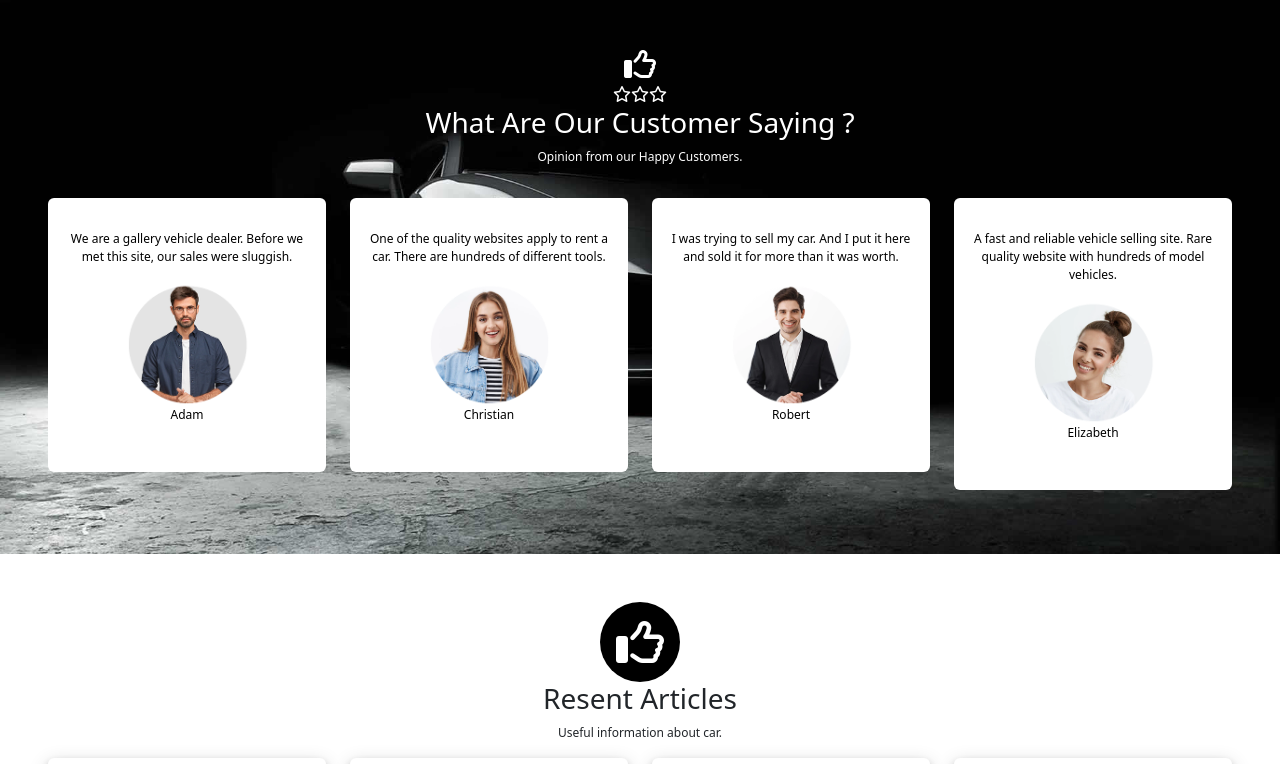
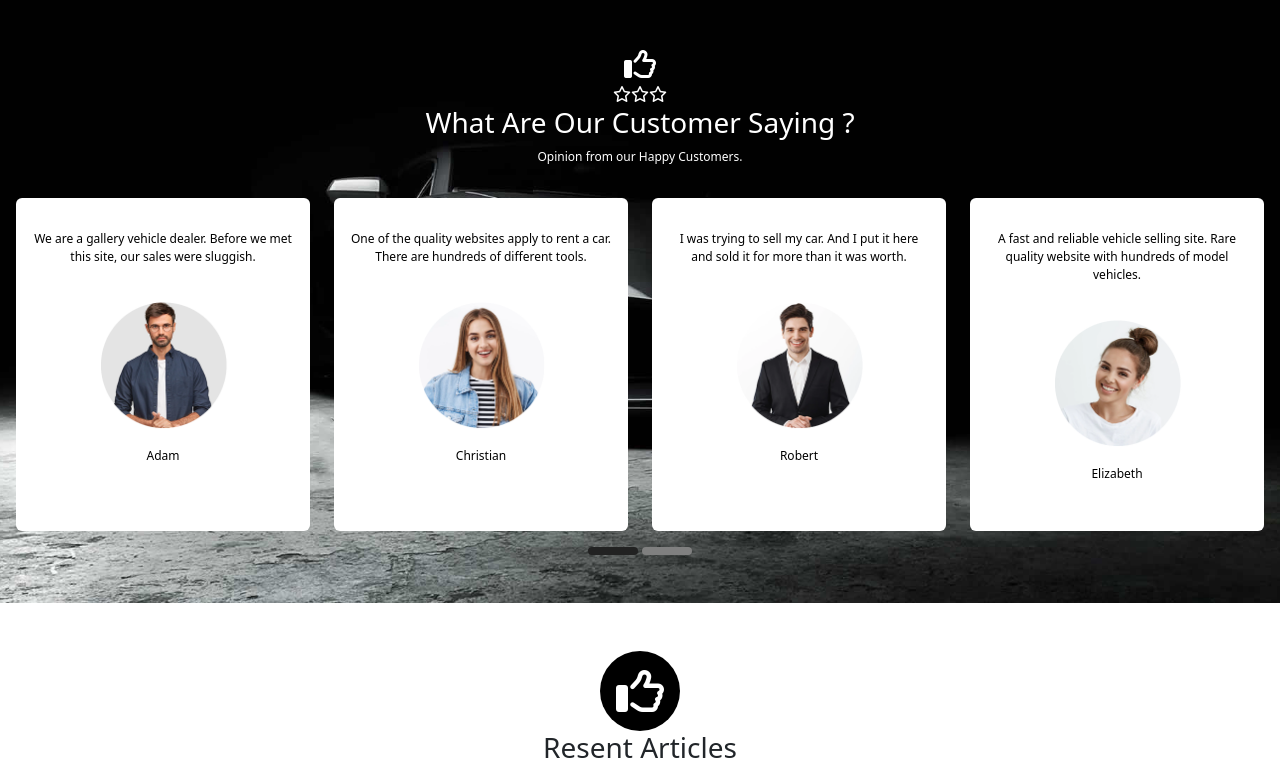
Before and after one commit to davidearbola/proj-html-vuejs, a Vue app: page / in a window 1280 px wide. Shown: the top 764 px of the page. Built offline with nearby package versions, Linux system fonts and the light colour scheme.

Commit message:
aggiunto slider delle card in customer

```diff
--- a/src/Data/store.js
+++ b/src/Data/store.js
@@ -33,31 +33,7 @@ const iMieiDati = reactive({
 				name: "Adam",
 				comment:
 					"We are a gallery vehicle dealer. Before we met this site, our sales were sluggish.",
-				img: "testimonial2-1.png",
-			},
-			{
-				name: "Adam",
-				comment:
-					"We are a gallery vehicle dealer. Before we met this site, our sales were sluggish.",
-				img: "testimonial2-1.png",
-			},
-			{
-				name: "Adam",
-				comment:
-					"We are a gallery vehicle dealer. Before we met this site, our sales were sluggish.",
-				img: "testimonial2-1.png",
-			},
-			{
-				name: "Adam",
-				comment:
-					"We are a gallery vehicle dealer. Before we met this site, our sales were sluggish.",
-				img: "testimonial2-1.png",
-			},
-			{
-				name: "Adam",
-				comment:
-					"We are a gallery vehicle dealer. Before we met this site, our sales were sluggish.",
-				img: "testimonial2-1.png",
+				img: "man1.png",
 			},
 		],
 	},
--- a/src/components/Customer.vue
+++ b/src/components/Customer.vue
@@ -5,6 +5,10 @@ export default {
 	data() {
 		return {
 			Store,
+			visibleCards: [],
+			activeCardIndex: 0,
+			clickPrev: true,
+			clickNext: false,
 		};
 	},
 	methods: {
@@ -12,12 +16,37 @@ export default {
 			let risultato = new URL(`../assets/Img/${path}`, import.meta.url);
 			return risultato.href;
 		},
+		previous() {
+			this.clickPrev = true;
+			this.clickNext = false;
+			if (this.activeCardIndex > 0) {
+				this.activeCardIndex--;
+				this.updateVisibleCards();
+			}
+		},
+		next() {
+			this.clickPrev = false;
+			this.clickNext = true;
+			if (this.activeCardIndex < Store.customer.testimonial.length - 4) {
+				this.activeCardIndex++;
+				this.updateVisibleCards();
+			}
+		},
+		updateVisibleCards() {
+			this.visibleCards = Store.customer.testimonial.slice(
+				this.activeCardIndex,
+				this.activeCardIndex + 4
+			);
+		},
+	},
+	mounted() {
+		this.updateVisibleCards();
 	},
 };
 </script>
 
 <template>
-	<div id="customer" class="p-5 text-white text-center">
+	<div id="customer" class="py-5 px-3 text-white text-center">
 		<!-- <div class="w-75 mx-auto"> -->
 		<i class="fa-regular fa-thumbs-up"></i><br />
 		<i class="fa-regular fa-star"></i>
@@ -25,19 +54,34 @@ export default {
 		<i class="fa-regular fa-star"></i>
 		<h3>{{ Store.customer.title }}</h3>
 		<p>{{ Store.customer.subtitle }}</p>
-		<div class="row flex-nowrap py-3 overflow-x-auto my_bar">
-			<div
-				v-for="testimonial in Store.customer.testimonial"
-				class="col-3"
-			>
-				<div class="my_card rounded">
+		<div class="row py-3">
+			<div v-for="testimonial in visibleCards" class="col-3">
+				<div class="my_card rounded h-100">
 					<p>
 						{{ testimonial.comment }}
 					</p>
-					<img :src="getImgPath(testimonial.img)" alt="" />
-					<p>{{ testimonial.name }}</p>
+					<img :src="getImgPath(testimonial.img)" class="mt-3" />
+					<p class="mt-3">{{ testimonial.name }}</p>
 				</div>
 			</div>
+		</div>
+		<div class="d-flex justify-content-center">
+			<div
+				:class="{
+					btnBlack: clickPrev,
+					btnGrey: !clickPrev,
+				}"
+				class="my_btn_customer me-1"
+				@click="previous()"
+			></div>
+			<div
+				:class="{
+					btnBlack: clickNext,
+					btnGrey: !clickNext,
+				}"
+				class="my_btn_customer"
+				@click="next()"
+			></div>
 		</div>
 		<!-- </div> -->
 	</div>
@@ -69,16 +113,18 @@ img {
 	font-size: 2rem;
 }
 
-.my_bar::-webkit-scrollbar {
-	height: 6px;
-	width: 20%;
+.my_btn_customer {
+	height: 8px;
+	width: 50px;
+	border-radius: 5px;
+	background-color: gray;
 }
-.my_bar::-webkit-scrollbar-thumb:horizontal {
-	background: #000;
-	border-radius: 10px;
+
+.btnGrey {
+	background-color: grey;
 }
-.my_bar::-webkit-scrollbar-thumb:vertical {
-	background: #000;
-	border-radius: 10px;
+
+.btnBlack {
+	background-color: #222;
 }
 </style>
```
